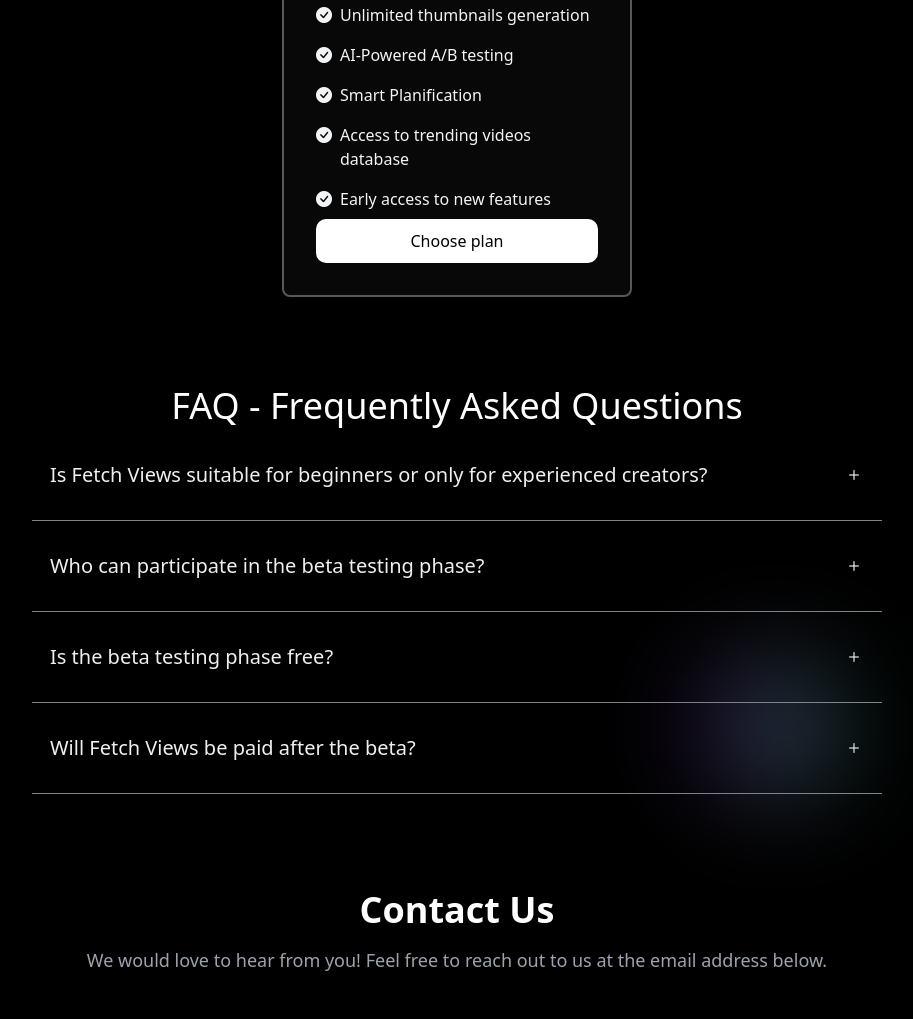
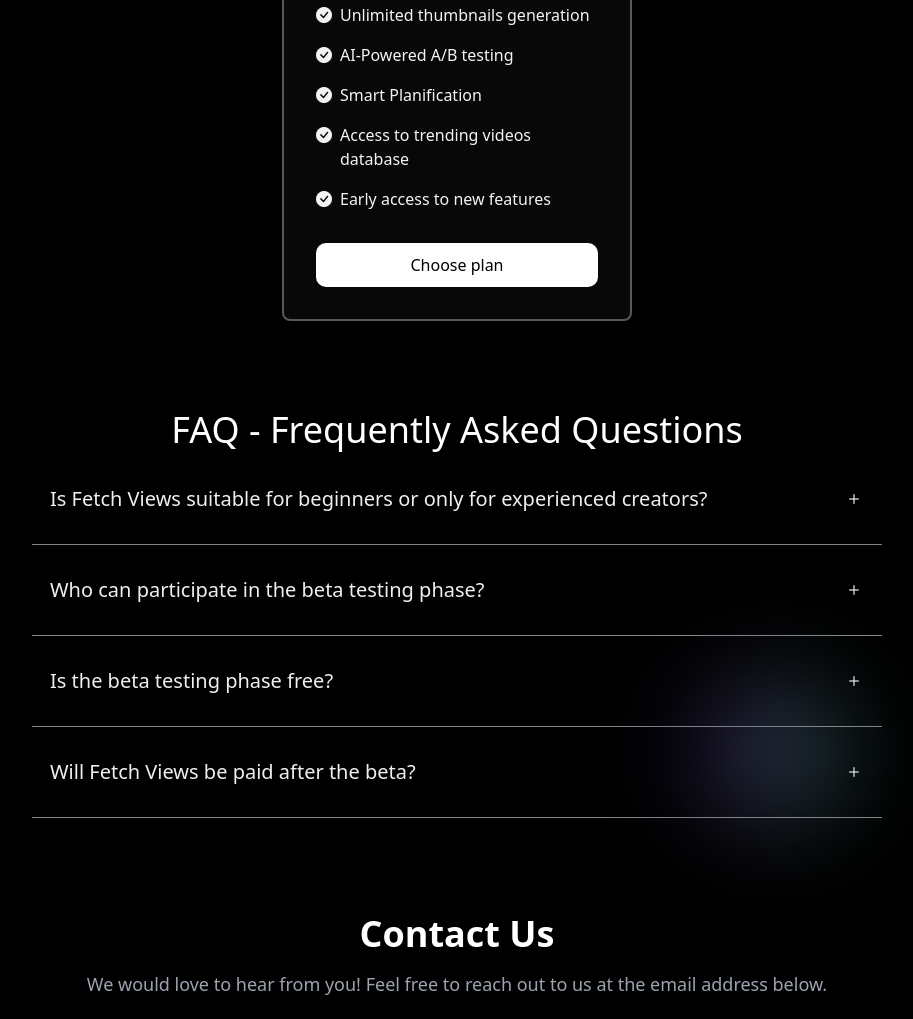
Before and after one commit to Fetch-Views/youtube_frontend, a website: page index.html in a window 1280 px wide. Shown: the part 2344-3363 px from the top of the page, without its empty margins (183-1096 px from the left). Drawn offline with nearby package versions, Linux system fonts and the light colour scheme; a web font is replaced by a local one.

Commit message:
add margin ui choose plan

```diff
--- a/index.html
+++ b/index.html
@@ -608,7 +608,9 @@
                     </ul>
                     <a
                         href="sign_up.html"
-                        class="btn tw-mt-auto !tw-w-full tw-transition-transform tw-duration-[0.3s] hover:tw-scale-x-[1.02]"
+                        class="btn tw-mt-6 !tw-w-full tw-transition-transform tw-duration-[0.3s] hover:tw-scale-x-[1.02]"
+
+
                     >
                         Choose plan
                     </a>
```
